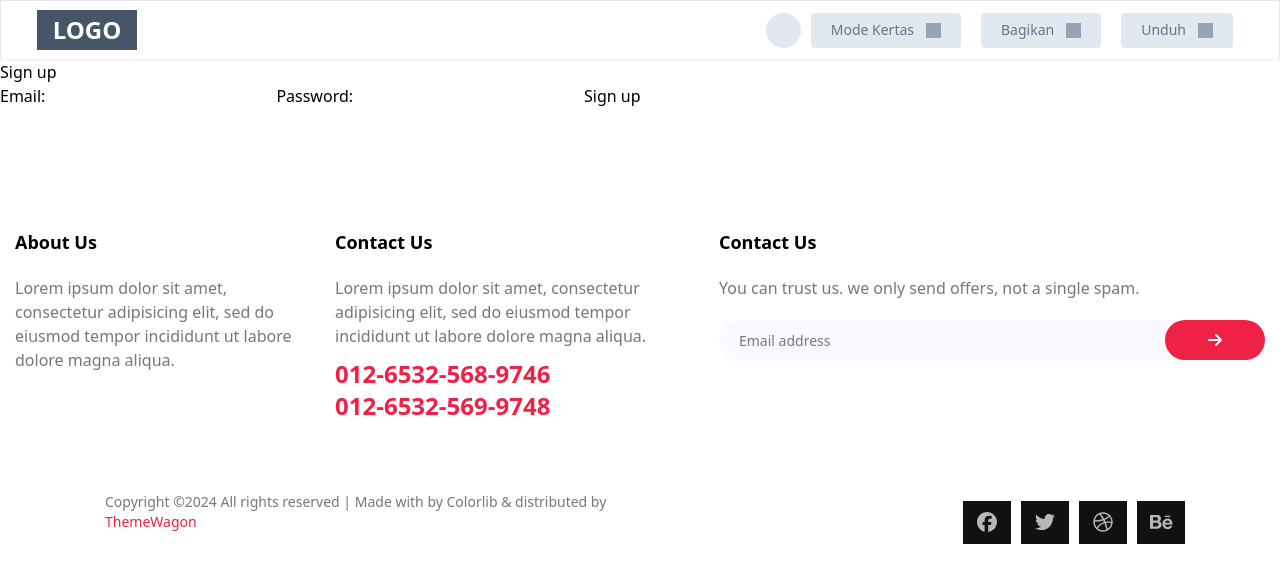
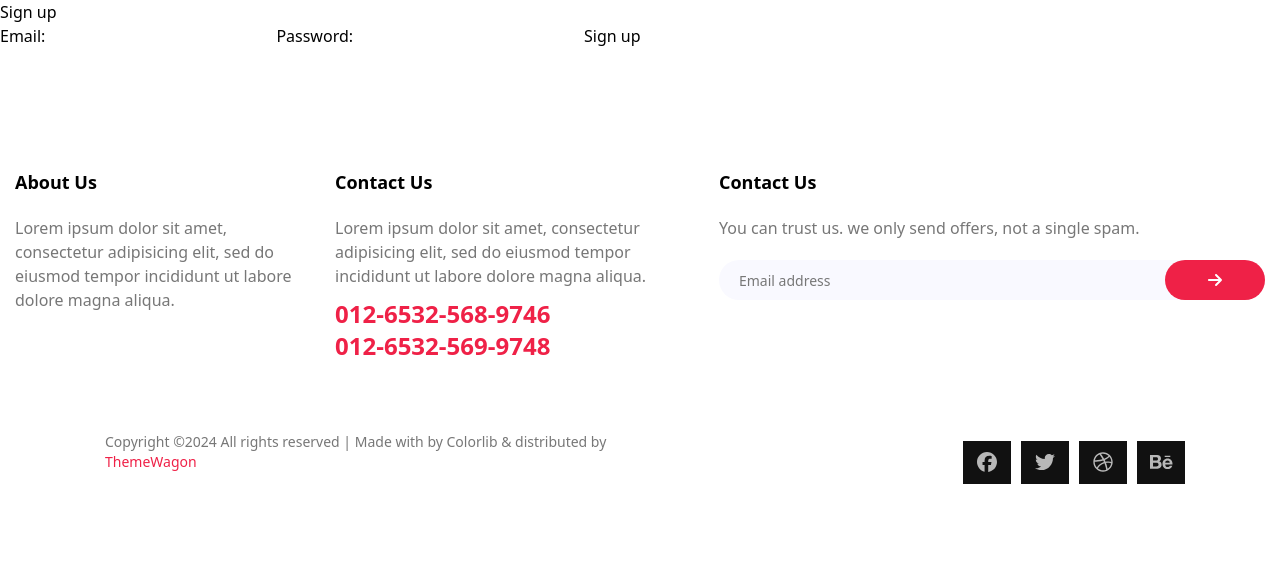
Before and after one commit to MohRamadan24/client1, a React (Create React App) app: page /signup in a window 1280 px wide. Shown: the top 582 px of the page. Built offline with nearby package versions, Linux system fonts and the light colour scheme.

Commit message:
Day 1, home page blog project

```diff
--- a/src/App.js
+++ b/src/App.js
@@ -9,8 +9,11 @@ import Signup from './pages/Signup'
 import Cv from './pages/Cv'
 // import Navbar from './components/Navbar'
 import Navbar2 from './components/Navbar2'
-import Navbar3 from './components/Navbar3'
+import NavbarCV from './components/NavbarCV'
 import Footer from './components/Footer'
+import NavbarBlog from './components/NavbarBlog'
+import Blog from './pages/HomeBlog'
+import FooterBlog from './components/FooterBlog'
 
 import './utils/iconLibrary';  // Import the icon library configuration
 
@@ -21,7 +24,7 @@ function App() {
   return (
     <div className="App">
       <BrowserRouter>
-        <Navbar3 />
+        <NavbarBlog />
         <div className="pages">
           <Routes>
             <Route
@@ -31,6 +34,10 @@ function App() {
             <Route
               path="/cv"
               element={<Cv />}
+            />
+            <Route
+              path="/blog"
+              element={<Blog />}
             />
             <Route
               path="/dashboard"
@@ -46,7 +53,7 @@ function App() {
             />
           </Routes>
         </div>
-        <Footer />
+        <FooterBlog />
       </BrowserRouter>
     </div>
   );
--- /dev/null
+++ b/src/components/FooterBlog.js
@@ -0,0 +1,63 @@
+import { FontAwesomeIcon } from '@fortawesome/react-fontawesome'
+
+const FooterBlog = () => {
+    return (
+        <footer>
+            <div className='flex flex-col items-center h-auto w-full pt-[120px]'>
+                <div className='flex flex-wrap h-auto w-auto justify-center pb-[40px]'>
+                    <div className='flex h-auto w-full sm:w-1/2 md:w-1/4 px-[15px]'>
+                        <div className='mb-[20px]'>
+                            <p className='font-bold text-lg mb-[20px]'>About Us</p>
+                            <p className='font-thin text-base text-[#777777]'>Lorem ipsum dolor sit amet, consectetur adipisicing elit, sed do eiusmod tempor incididunt ut labore dolore magna aliqua.</p>
+                        </div>
+                    </div>
+                    <div className='h-auto w-full sm:w-1/2 md:w-[30%] px-[15px]'>
+                        <div className='mb-[20px]'>
+                            <p className='font-bold text-lg mb-[20px]'>Contact Us</p>
+                            <p className='font-thin text-base text-[#777777] mb-[10px]'>Lorem ipsum dolor sit amet, consectetur adipisicing elit, sed do eiusmod tempor incididunt ut labore dolore magna aliqua.</p>
+
+                            <p className='text-[#EF2147] font-bold text-2xl'>012-6532-568-9746</p>
+                            <p className='text-[#EF2147] font-bold text-2xl'>012-6532-569-9748</p>
+                        </div>
+                    </div>
+                    <div className='h-auto w-full sm:w-full md:w-[45%] px-[15px]'>
+                        <div className='h-auto w-full'>
+                            <p className='font-bold text-lg mb-[20px]'>Contact Us</p>
+                            <p className='font-thin text-base text-[#777777]'>You can trust us. we only send offers, not a single spam.</p>
+                            <div className='flex flex-wrap justify-end h-auto w-full mt-[20px]'>
+                                <input className='h-[40px] w-full rounded-full placeholder-[#777777] text-sm px-[20px] bg-[#f9f9ff]' type="text" placeholder='Email address' />
+                                <button className='flex justify-center items-center h-[40px] w-[100px] rounded-full bg-[#EF2147] mt-[-40px]'>
+                                    <FontAwesomeIcon className="h-[20px text-white" icon="arrow-right"/>
+                                </button>
+                            </div>
+                        </div>
+                    </div>
+                </div>
+                <div className='flex justify-center h-[80px] w-full mb-[120px]'>
+                    <div className='flex flex-col justify-between h-auto w-[1100px] sm:flex-row'>
+                        <div className='flex flex-col h-auto w-auto justify-center mx-[15px] mb-[20px]'>
+                            <p className='text-sm font-normal text-[#777777]'>Copyright ©2024 All rights reserved | Made with by Colorlib & distributed by</p>
+                            <p className='text-sm font-normal text-[#EF2147]'>ThemeWagon</p>
+                        </div>
+                        <div className='flex h-auto w-auto items-center ml-[10px]'>
+                            <div className='flex h-[43px] w-[48px] bg-[#111111] mx-[5px] justify-center items-center'>
+                                <FontAwesomeIcon className='mx-[10px] h-[20px] opacity-70' icon="fa-brands fa-facebook" style={{color: "#ffffff"}} />
+                            </div>
+                            <div className='flex h-[43px] w-[48px] bg-[#111111] mx-[5px] justify-center items-center'>
+                                <FontAwesomeIcon className='mx-[10px] h-[20px] opacity-70' icon="fa-brands fa-twitter" style={{color: "#ffffff"}} />
+                            </div>
+                            <div className='flex h-[43px] w-[48px] bg-[#111111] mx-[5px] justify-center items-center'>
+                                <FontAwesomeIcon className='mx-[10px] h-[20px] opacity-70 text-white' icon="fa-brands fa-dribbble" />
+                            </div>
+                            <div className='flex h-[43px] w-[48px] bg-[#111111] mx-[5px] justify-center items-center'>
+                                <FontAwesomeIcon className='mx-[10px] h-[20px] opacity-70 text-white' icon="fa-brands fa-behance" />
+                            </div>
+                        </div>
+                    </div>
+                </div>
+            </div>
+        </footer>
+    );
+}
+
+export default FooterBlog;
--- /dev/null
+++ b/src/components/NavbarBlog.js
@@ -0,0 +1,11 @@
+import { FontAwesomeIcon } from '@fortawesome/react-fontawesome'
+
+const NavbarBlog = () => {
+
+  return (
+    <header className="flex w-full h-[100px] fixed flex-wrap bg-slate-transparen">
+    </header>
+  )
+}
+
+export default NavbarBlog
--- a/src/index.css
+++ b/src/index.css
@@ -1,5 +1,5 @@
 /* google font */
-@import url('https://fonts.googleapis.com/css2?family=Poppins:wght@300;400;500;600;800&family=VT323&display=swap');
+@import url('https://fonts.googleapis.com/css2?family=Inter:ital,opsz,wght@0,14..32,100..900;1,14..32,100..900&display=swap');
 
 @tailwind base;
 @tailwind components;
--- /dev/null
+++ b/src/pages/HomeBlog.js
@@ -0,0 +1,24 @@
+const HomeBlog = () => {
+    return(
+        <div className="w-[100vw] h-auto bg-purple-400">
+            <div className="flex items-center  justify-centerw-full max-w-[1280px] mx-auto h-[720px] bg-[#F0F2F7] flex-col">
+                <div className="flex w-full h-[120px] bg-transparent justify-between px-[40px]">
+                    <div className="flex h-full w-auto justify-center">
+                        <p className="flex items-center text-black text-3xl text-center bg-transparent font-medium">Places to Stay</p>
+                    </div>
+                    <div className="flex h-full w-auto items-center">
+                        <p className="flex h-[40px] w-[120px] text-black text-lg text-center bg-transparent justify-center items-center rounded-full border-2 border-black font-medium">View All @</p>
+                    </div>
+                </div>
+                <div className="flex items-center w-full h-auto px-[40px] justify-between">
+                    <div className="w-full max-w-[270px] h-[420px] bg-[#181818] rounded-[15px]"></div>
+                    <div className="w-full max-w-[270px] h-[420px] bg-[#181818] rounded-[15px]"></div>
+                    <div className="w-full max-w-[270px] h-[420px] bg-[#181818] rounded-[15px]"></div>
+                    <div className="w-full max-w-[270px] h-[420px] bg-[#181818] rounded-[15px]"></div>
+                </div>
+            </div>
+        </div>
+    )
+}
+
+export default HomeBlog
```
Also changed, not shown: src/components/NavbarCV.js (renamed from src/components/Navbar3.js).
